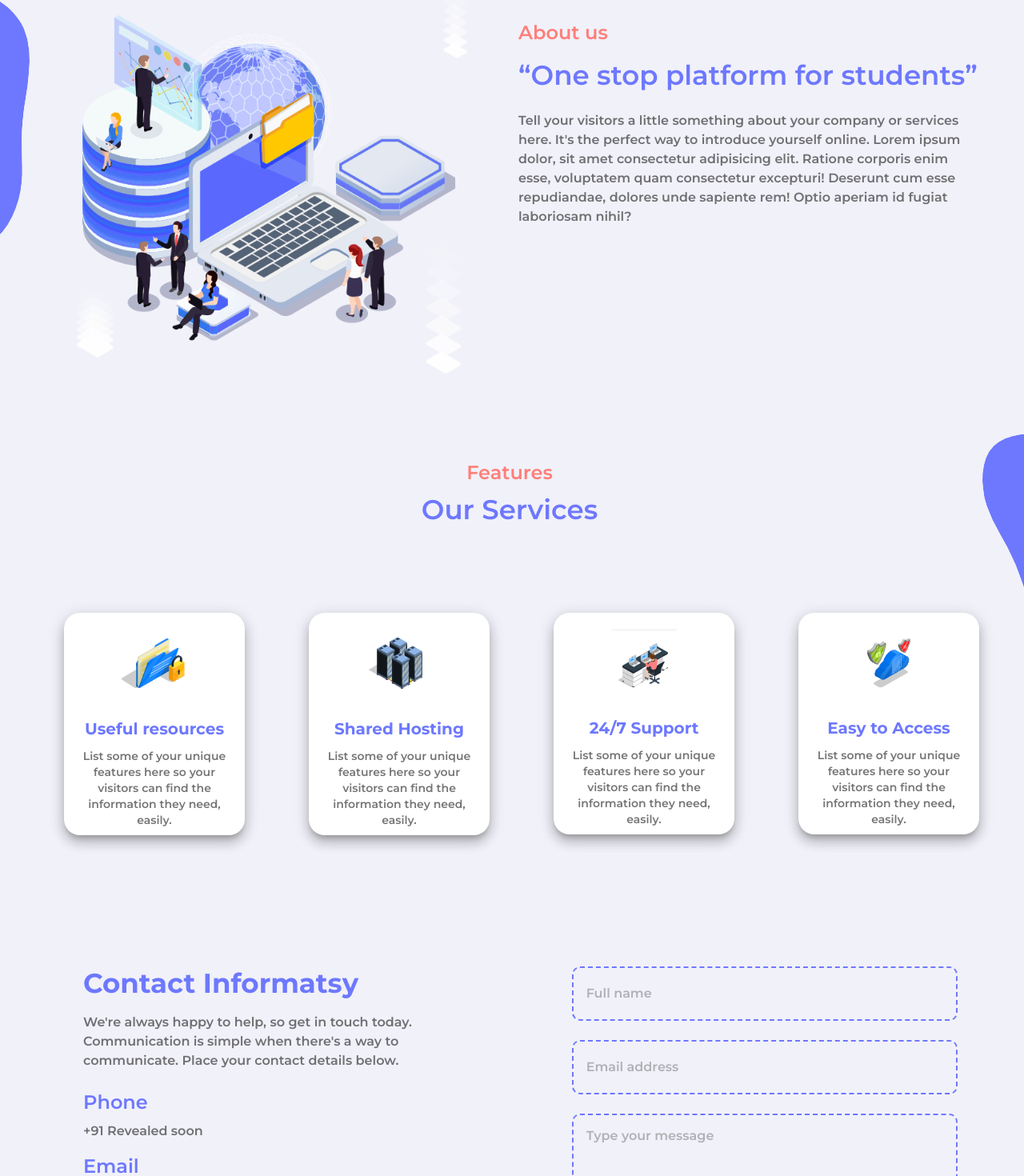
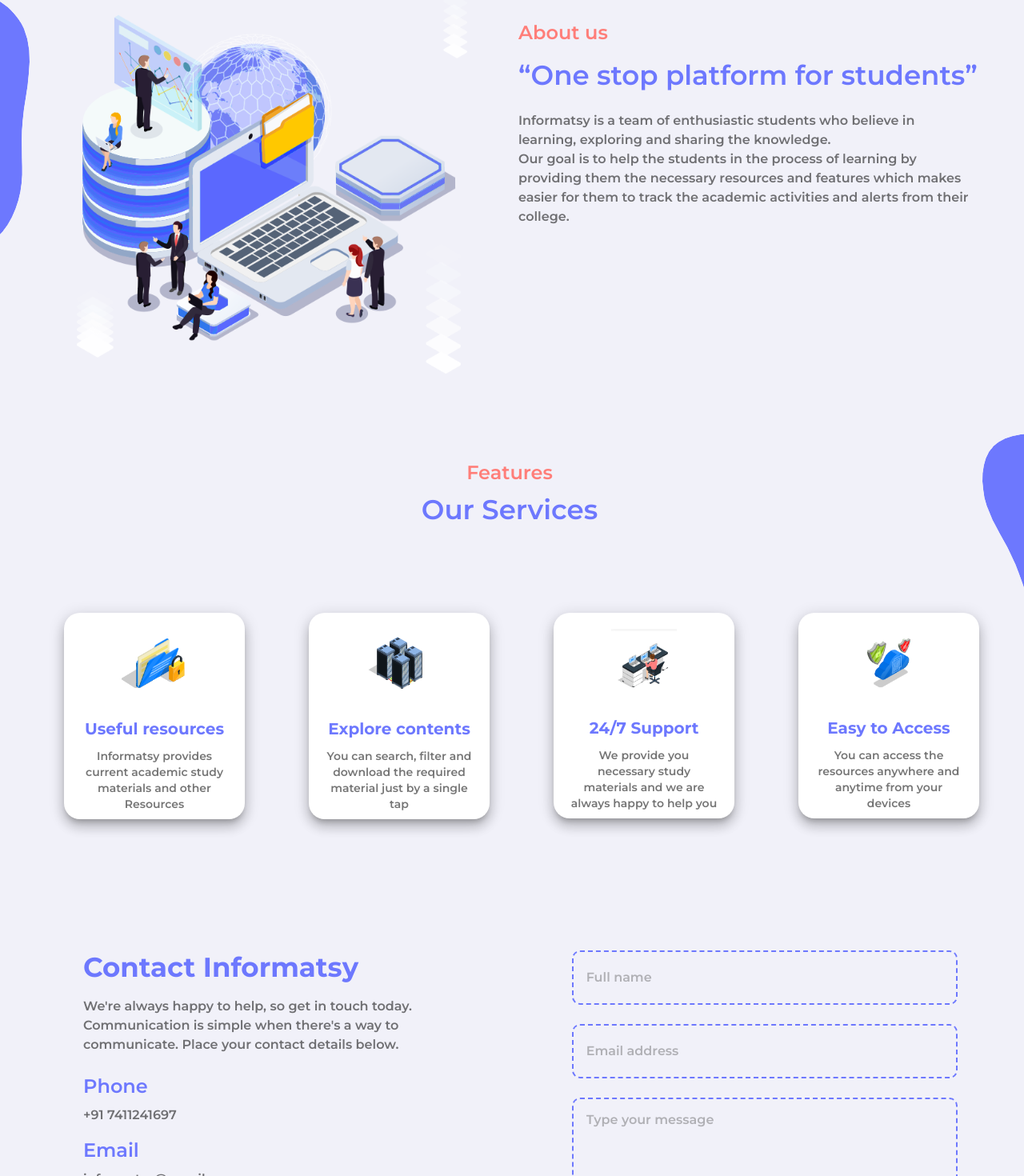
Before and after one commit to jeethendra2000/informatsy, a React (Create React App) app in the folder informatsy/frontend/: page / in a window 1280 px wide. Shown: the part 754-2224 px from the top of the page at 80% size. Built offline with nearby package versions, Linux system fonts and the light colour scheme; no server answers.

Commit message:
added notification and updated welcome page

```diff
--- a/informatsy/frontend/src/components/Notifications.jsx
+++ b/informatsy/frontend/src/components/Notifications.jsx
@@ -19,7 +19,9 @@
 
 const useStyles = makeStyles((theme) => ({
   bg: {
+    // backgroundColor: "red",
     backgroundColor: "#f0f8ff",
+
   },
   layout: {
     paddingTop: "90px",
@@ -46,17 +48,21 @@
   const classes = useStyles();
   const history = useHistory();
 
-  let count = 1;
-  const [expanded, setExpanded] = useState(false);
-  const handleExpandClick = () => {
-    setExpanded(!expanded);
+  let count = 0;
+  const [expanded, setExpanded] = useState(-1);
+  const handleExpandClick = (index) => {
+    if(expanded===index){
+      setExpanded("");
+    }else{
+      setExpanded(index)
+    }
   };
 
   let [data, setData] = useState([]);
 
   useEffect(() => {
     axios
-    .get("https://informatsy.pythonanywhere.com/api/notifications")
+    .get("https://informatsy.pythonanywhere.com/api/notifications/")
     .then((res) => {
       const data = res.data;
       setData(data);
@@ -65,29 +71,29 @@
   }, []);
 
   return (
-    <div className={classes.bg} style={{ height: "200vh" }}>
+    <div className={classes.bg} style={{ minHeight:"100vh", paddingBottom:"50px" }}>
       <SecondAppBar title={"Notifications"} backToPage={"/"} />
 
       <Box className={classes.layout}>
         <Container>
           <Grid container spacing={2}>
-            {data.map((item) => (
+            {data.map((item,index) => (
               <Grid item xs={12} sm={6} md={4} key={item.id}>
                 <Card className={classes.root} elevation={3}>
                   <CardHeader
                     avatar={
                       <Avatar aria-label="recipe" className={classes.avatar}>
-                        {count++}
+                        {++count}
                       </Avatar>
                     }
                     action={
                       <IconButton
                       name = {count}
                         className={clsx(classes.expand, {
-                          [classes.expandOpen]: expanded,
+                          [classes.expandOpen]: (index===expanded),
                         })}
-                        onClick={handleExpandClick}
-                        aria-expanded={expanded}
+                        onClick={()=>handleExpandClick(index)}
+                        aria-expanded={index===expanded}
                         aria-label="show more"
                       >
                         <ExpandMoreIcon />
@@ -96,13 +102,15 @@
                     title={item.notificationTitle}
                     subheader={item.relatedTo}
                   />
-                  <Collapse in={expanded} timeout="auto" unmountOnExit>
+                  <div key = {count}>
+                  <Collapse in = {index===expanded?true:false} timeout="auto" unmountOnExit = {true}>
                     <CardContent>
                       <Typography variant="body2">
                       {item.notificationDescription}
                       </Typography>
                     </CardContent>
                   </Collapse>
+                  </div>
                 </Card>
               </Grid>
             ))}
--- a/informatsy/frontend/src/components/layoutsComponent/About.jsx
+++ b/informatsy/frontend/src/components/layoutsComponent/About.jsx
@@ -63,13 +63,9 @@
                     component="h6"
                     color="textSecondary"
                   >
-                    Tell your visitors a little something about your company or
-                    services here. It's the perfect way to introduce yourself
-                    online. Lorem ipsum dolor, sit amet consectetur adipisicing
-                    elit. Ratione corporis enim esse, voluptatem quam
-                    consectetur excepturi! Deserunt cum esse repudiandae,
-                    dolores unde sapiente rem! Optio aperiam id fugiat
-                    laboriosam nihil?
+                    Informatsy is a team of enthusiastic students who believe in learning, exploring and sharing the knowledge.
+                    <br />
+                    Our goal is to help the students in the process of learning by providing them the necessary resources and features which makes easier for them to track the academic activities and alerts from their college.
                   </Typography>
                 </Box>
               </Grid>
--- a/informatsy/frontend/src/components/layoutsComponent/Contact.jsx
+++ b/informatsy/frontend/src/components/layoutsComponent/Contact.jsx
@@ -101,7 +101,7 @@
                     component="h5"
                     color="textSecondary"
                   >
-                    +91 Revealed soon
+                    +91 7411241697
                   </Typography>
                 </Box>
               </Grid>
--- a/informatsy/frontend/src/components/layoutsComponent/Features.jsx
+++ b/informatsy/frontend/src/components/layoutsComponent/Features.jsx
@@ -35,14 +35,14 @@
   const cardsDetails = [
     {
       title: "Useful resources",
-      desc: "List some of your unique features here so your visitors can find the information they need, easily.",
+      desc: "Informatsy provides current academic study materials and other Resources",
       image: (
         <img src={file} className={classes.imageStyle} alt={"folderIcon"} />
       ),
     },
     {
-      title: "Shared Hosting",
-      desc: "List some of your unique features here so your visitors can find the information they need, easily.",
+      title: "Explore contents",
+      desc: "You can search, filter and download the required material just by a single tap",
       image: (
         <img
           src={datacenter}
@@ -53,14 +53,14 @@
     },
     {
       title: "24/7 Support",
-      desc: "List some of your unique features here so your visitors can find the information they need, easily.",
+      desc: "We provide you necessary study materials and we are always happy to help you",
       image: (
         <img src={support} className={classes.imageStyle} alt={"folderIcon"} />
       ),
     },
     {
       title: "Easy to Access",
-      desc: "List some of your unique features here so your visitors can find the information they need, easily.",
+      desc: "You can access the resources anywhere and anytime from your devices",
       image: (
         <img src={security} className={classes.imageStyle} alt={"folderIcon"} />
       ),
```
